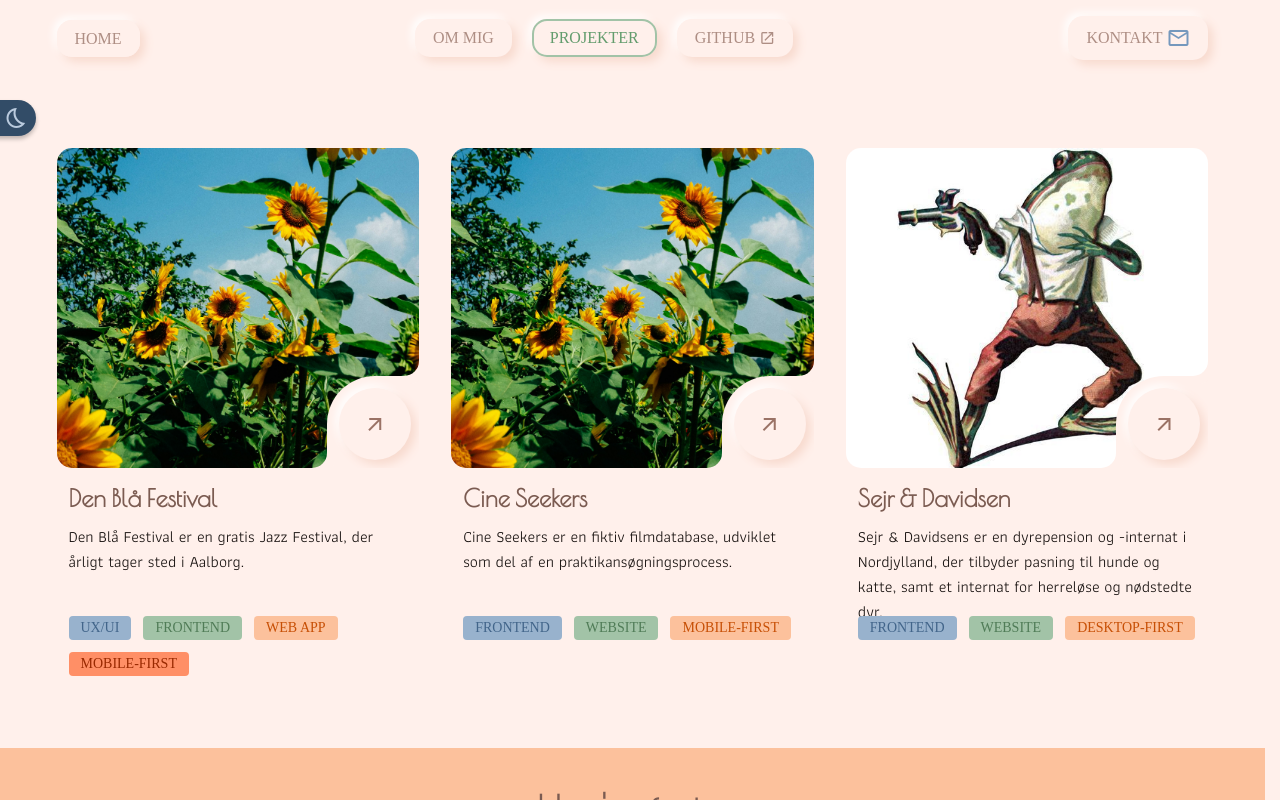
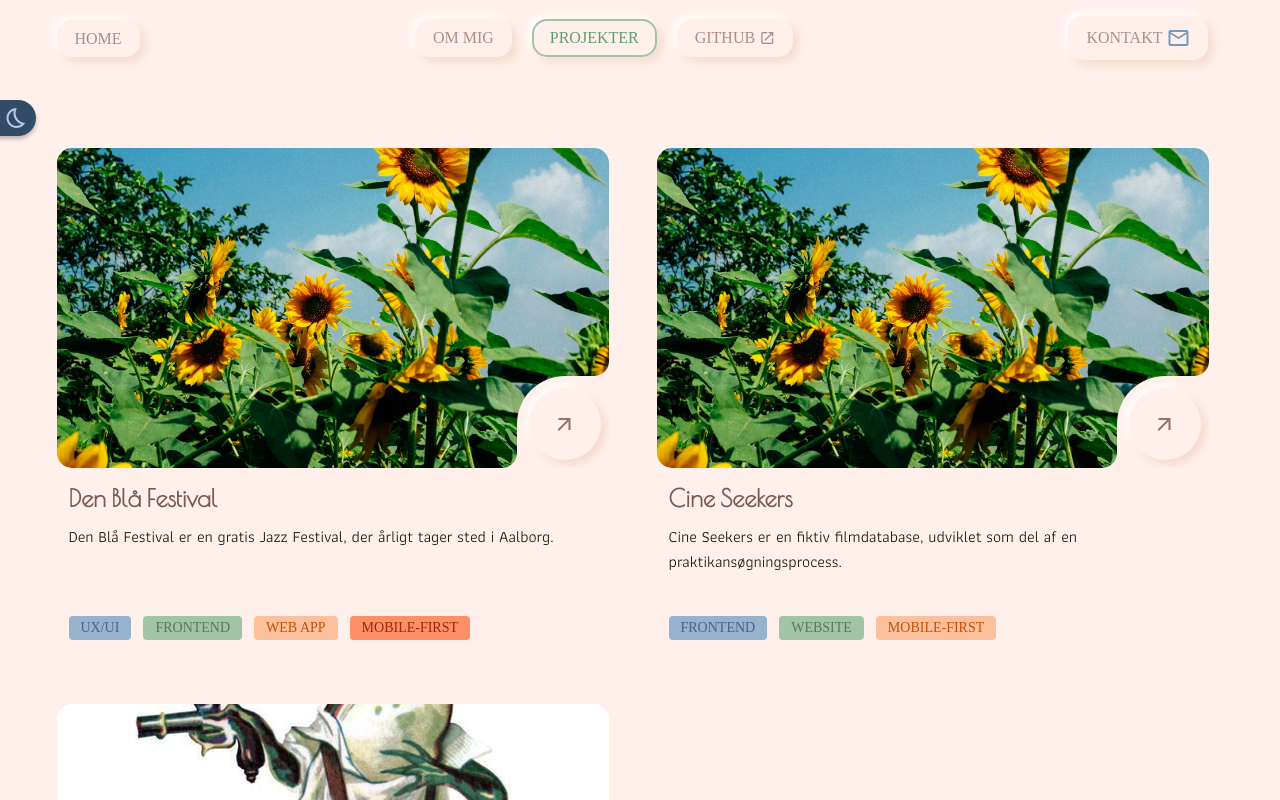
Before and after one commit to WeeWillow/portfolio, a Vue app: page /projects in a window 1280 px wide. Shown: the top 800 px of the page. Built offline with nearby package versions, Linux system fonts and the light colour scheme; a web font is replaced by a local one.

Commit message:
reduced duplicate code

```diff
--- a/src/assets/styles/generalClasses.css
+++ b/src/assets/styles/generalClasses.css
@@ -35,3 +35,9 @@
     box-shadow: var(--neum-inset);
   }
 }
+
+.projects-gallery,
+.card-container {
+  margin: var(--base-150) 0;
+  display: grid;
+}
--- a/src/components/modules/FeaturedProjects.vue
+++ b/src/components/modules/FeaturedProjects.vue
@@ -19,9 +19,7 @@ const featuredProjects = ref(cases.slice(0 , 3))
 
 <style scoped lang='scss'>
 .card-container {
-  margin: var(--base-150) 0;
-  display: grid;
   grid-template-columns: repeat(auto-fit, minmax(var(--base-20x), 1fr));
-  gap: var(--base-200);
+    gap: var(--base-200);
 }
 </style>
--- a/src/views/GalleryView.vue
+++ b/src/views/GalleryView.vue
@@ -16,9 +16,7 @@ const projects = ref(cases);
 
 <style scoped lang="scss">
 .projects-gallery {
-  margin: var(--base-150) 0;
-  display: grid;
-  grid-template-columns: repeat(auto-fit, minmax(var(--base-20x), 1fr));
-  gap: var(--base-200);
+  grid-template-columns: repeat(auto-fit, minmax(var(--base-30x), 1fr));
+  gap: var(--base-300);
 }
 </style>
```
